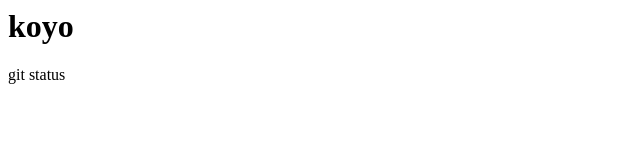
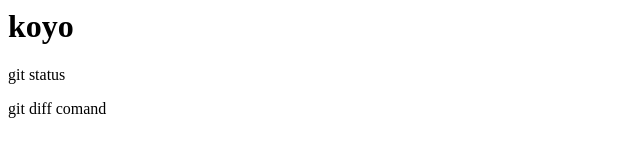
Before and after one commit to koyo0528/git_tutorial, a plain HTML site: page index.html in a window 1280 px wide. Shown: the whole page, without its empty margins (0-640 px from the left). Drawn offline with Linux system fonts and the light colour scheme.

Commit message:
git diff comand を追記

```diff
--- a/index.html
+++ b/index.html
@@ -1,2 +1,3 @@
 <h1>koyo</h1>
 <p>git status</p>
+<p>git diff comand</p>
```
